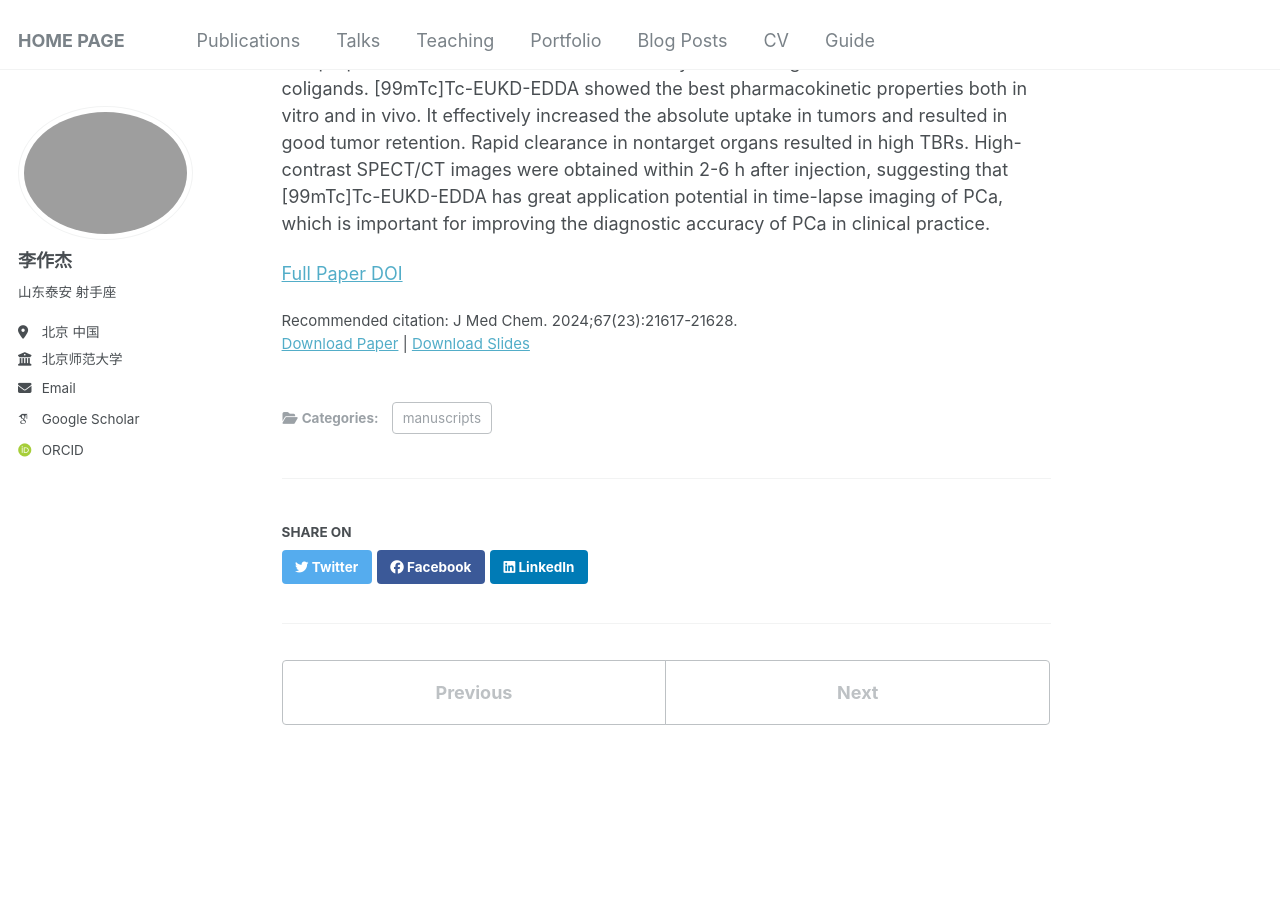
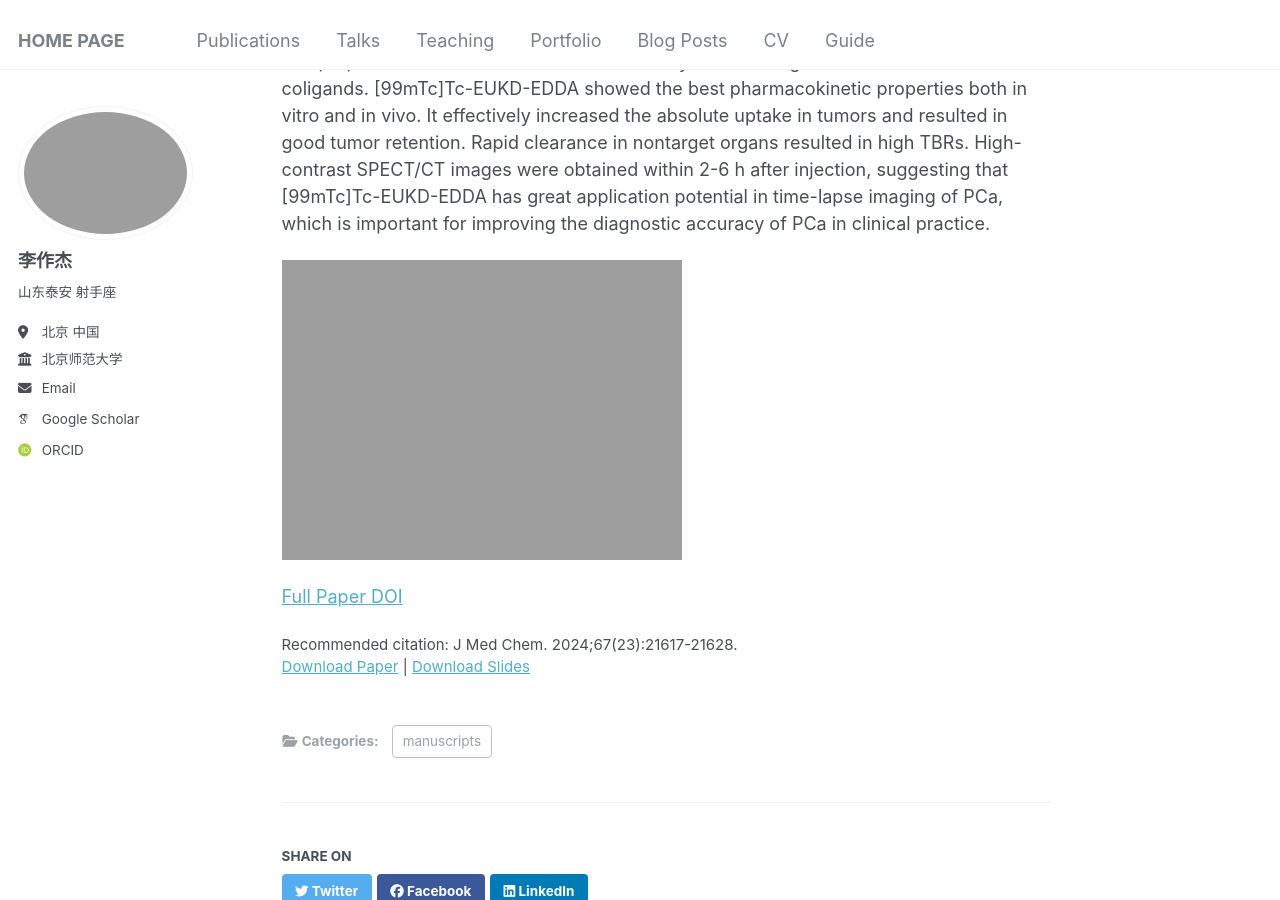
Before and after one commit to Infinity-LZJ/Zuojie_Li.github, a Jekyll site: the page built from _publications/2025-07-02-paper-title-number-2.md, in a window 1280 px wide and 900 px high, scrolled down 394 px. Built offline with Jekyll 4.4.1, drawn with Linux system fonts in a browser that asks for light colours; some web fonts are replaced.

Commit message:
Update 2025-07-02-paper-title-number-2.md
Signed-off-by: Zuojie_Li <zuojieli@yeah.net>

```diff
--- a/_publications/2025-07-02-paper-title-number-2.md
+++ b/_publications/2025-07-02-paper-title-number-2.md
@@ -14,5 +14,6 @@ citation: 'J Med Chem. 2024;67(23):21617-21628.'
 # Abstract
 The development of novel tracers targeting prostate-specific membrane antigen (PSMA) has great potential for improving the diagnosis and treatment of prostate cancer (PCa). This study aimed to improve the absolute tumor uptake and tumor-to-background ratios (TBRs) of this novel PSMA tracer by increasing the number of pharmacophores, Glu-urea-Lys (EuK), that specifically bind to PSMA. We successfully synthesized four radioligands and prepared a total of 12 stable radiotracers by coordinating 99mTc with various coligands. [99mTc]Tc-EUKD-EDDA showed the best pharmacokinetic properties both in vitro and in vivo. It effectively increased the absolute uptake in tumors and resulted in good tumor retention. Rapid clearance in nontarget organs resulted in high TBRs. High-contrast SPECT/CT images were obtained within 2-6 h after injection, suggesting that [99mTc]Tc-EUKD-EDDA has great application potential in time-lapse imaging of PCa, which is important for improving the diagnostic accuracy of PCa in clinical practice.
 
+![TOC](https://infinity-lzj.github.io/Zuojie_Li.github/files/TOC2.jpg "TOC")
 
 [Full Paper DOI](https://pubs.acs.org/doi/10.1021/acs.jmedchem.4c02656)
```
